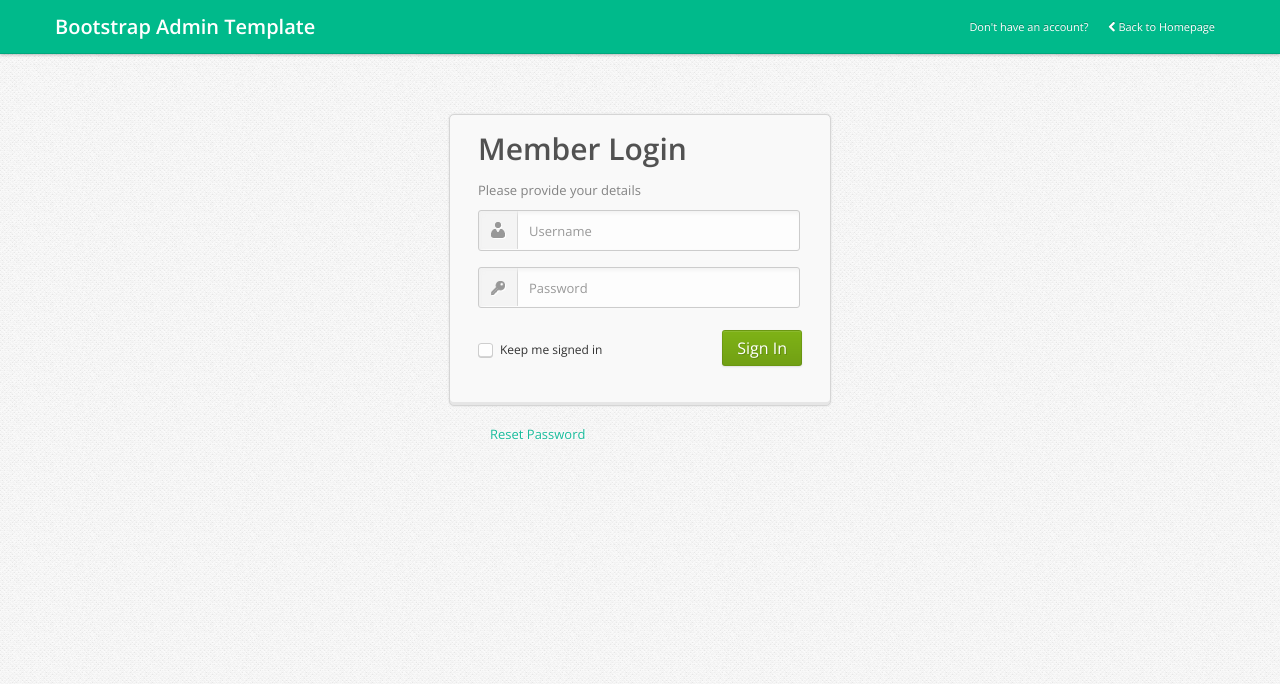
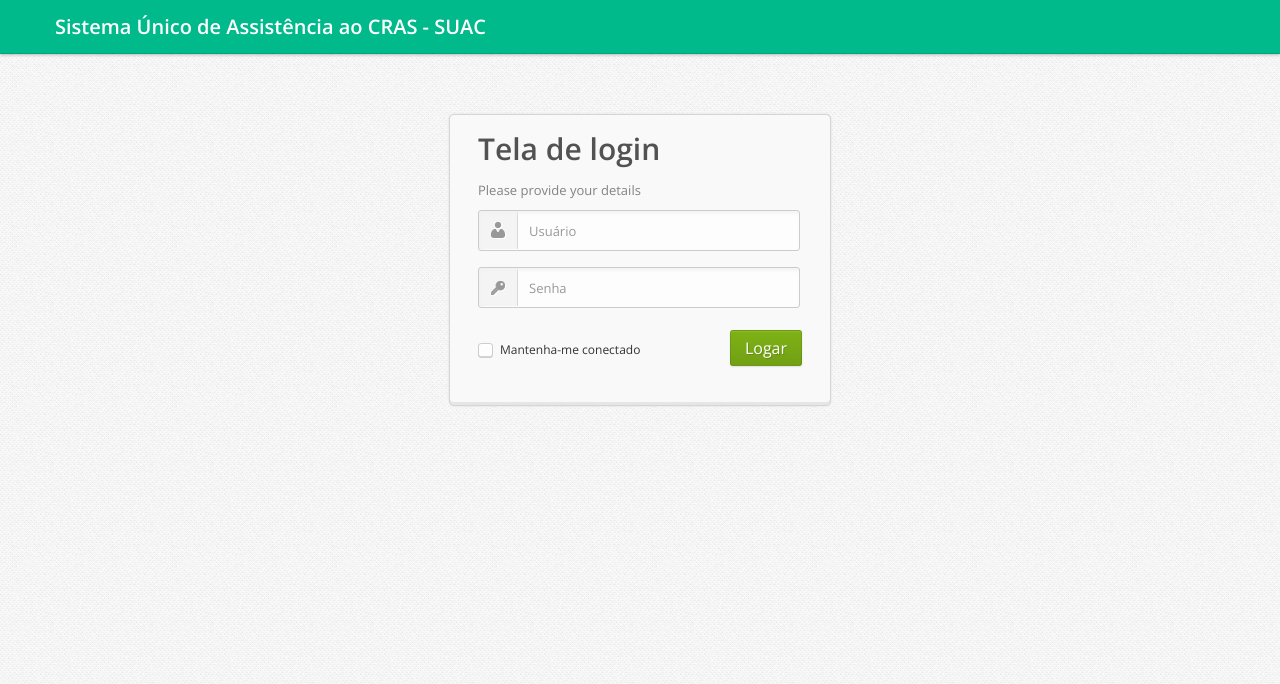
Before and after one commit to viniciusemannuel/suacInterface, a PHP site: page /login.php in a window 1280 px wide. Shown: the top 684 px of the page. Run offline with PHP 8.4, Linux system fonts and the light colour scheme.

Commit message:
Tela de login pronta

```diff
--- a/login.php
+++ b/login.php
@@ -3,7 +3,7 @@
 
 <head>
     <meta charset="utf-8">
-    <title>Login - Bootstrap Admin Template</title>
+    <title>Tela de login</title>
 
 	<meta name="viewport" content="width=device-width, initial-scale=1.0, maximum-scale=1.0, user-scalable=no">
     <meta name="apple-mobile-web-app-capable" content="yes">
@@ -33,30 +33,11 @@
 				<span class="icon-bar"></span>
 			</a>
 
-			<a class="brand" href="index.html">
-				Bootstrap Admin Template
+			<a class="brand">
+				Sistema Único de Assistência ao CRAS - SUAC
 			</a>
 
-			<div class="nav-collapse">
-				<ul class="nav pull-right">
 
-					<li class="">
-						<a href="signup.html" class="">
-							Don't have an account?
-						</a>
-
-					</li>
-
-					<li class="">
-						<a href="index.html" class="">
-							<i class="icon-chevron-left"></i>
-							Back to Homepage
-						</a>
-
-					</li>
-				</ul>
-
-			</div><!--/.nav-collapse -->
 
 		</div> <!-- /container -->
 
@@ -64,15 +45,13 @@
 
 </div> <!-- /navbar -->
 
-
-
 <div class="account-container">
 
-	<div class="content clearfix">
+		<div class="content clearfix">
 
-		<form action="#" method="post">
+		<form action="index.php" method="post">
 
-			<h1>Member Login</h1>
+			<h1>Tela de login</h1>
 
 			<div class="login-fields">
 
@@ -80,12 +59,12 @@
 
 				<div class="field">
 					<label for="username">Username</label>
-					<input type="text" id="username" name="username" value="" placeholder="Username" class="login username-field" />
+					<input type="text" id="username" name="username" value="" placeholder="Usuário" class="login username-field" />
 				</div> <!-- /field -->
 
 				<div class="field">
 					<label for="password">Password:</label>
-					<input type="password" id="password" name="password" value="" placeholder="Password" class="login password-field"/>
+					<input type="password" id="password" name="password" value="" placeholder="Senha" class="login password-field"/>
 				</div> <!-- /password -->
 
 			</div> <!-- /login-fields -->
@@ -94,11 +73,11 @@
 
 				<span class="login-checkbox">
 					<input id="Field" name="Field" type="checkbox" class="field login-checkbox" value="First Choice" tabindex="4" />
-					<label class="choice" for="Field">Keep me signed in</label>
+					<label class="choice" for="Field">Mantenha-me conectado</label>
 				</span>
-
-				<button class="button btn btn-success btn-large">Sign In</button>
-
+				<a href="login.php">
+					<button class="button btn btn-success btn-large" type="submit">Logar</button>
+				</a>
 			</div> <!-- .actions -->
 
 
@@ -111,10 +90,6 @@
 
 
 
-<div class="login-extra">
-	<a href="#">Reset Password</a>
-</div> <!-- /login-extra -->
-
 
 <script src="js/jquery-1.7.2.min.js"></script>
 <script src="js/bootstrap.js"></script>
```
